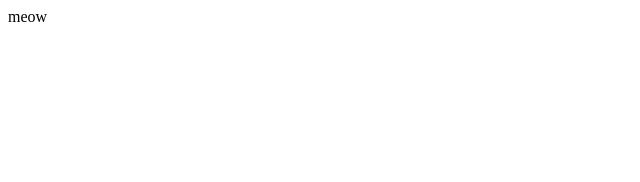
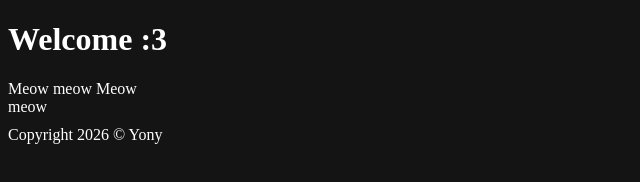
Before and after one commit to Yonysek/yonysek.github.io, a plain HTML site: page index.html in a window 1280 px wide. Shown: the whole page, without its empty margins (0-640 px from the left). Drawn offline with Linux system fonts and the light colour scheme.

Commit message:
Added Copyright, Title & Mockup Text

```diff
--- a/index.html
+++ b/index.html
@@ -5,10 +5,34 @@
 <head>
     <meta charset="UTF-8">
     <meta name="viewport" content="width=device-width, initial-scale=1.0">
+<!--
+Tells the browser that there is more to load than just a HTML file
+
+rel="" => type of link;
+href="" => path to the file used
+
+LOCAL: no / before main.css
+SERVER: yes / before main.css
+ -->
+
+    <link rel="stylesheet" href="main.css">
     <title>Yony's Silly Space</title>
 </head>
 <body>
-    meow
+
+<!--
+Class works as an identifier and can be used to give certain rules in main.css to all objects with that class
+
+<br> = creates a new line after itself
+-->
+    <h1 class="page_title">
+        Welcome :3
+    </h1>
+Meow meow Meow <br>
+meow
+    <footer class="footer_copy">
+        Copyright 2026 &copy; Yony
+    </footer>
 </body>
 
 </html>
--- a/main.css
+++ b/main.css
@@ -0,0 +1,12 @@
+/*
+tag based selection => "body" tag plus changes/rules in {}
+*/
+
+body{
+    background-color: rgb(20, 20, 20);
+    color: rgb(255, 255, 255);
+}
+
+.footer_copy{
+    padding-top: 10px;
+}
```
